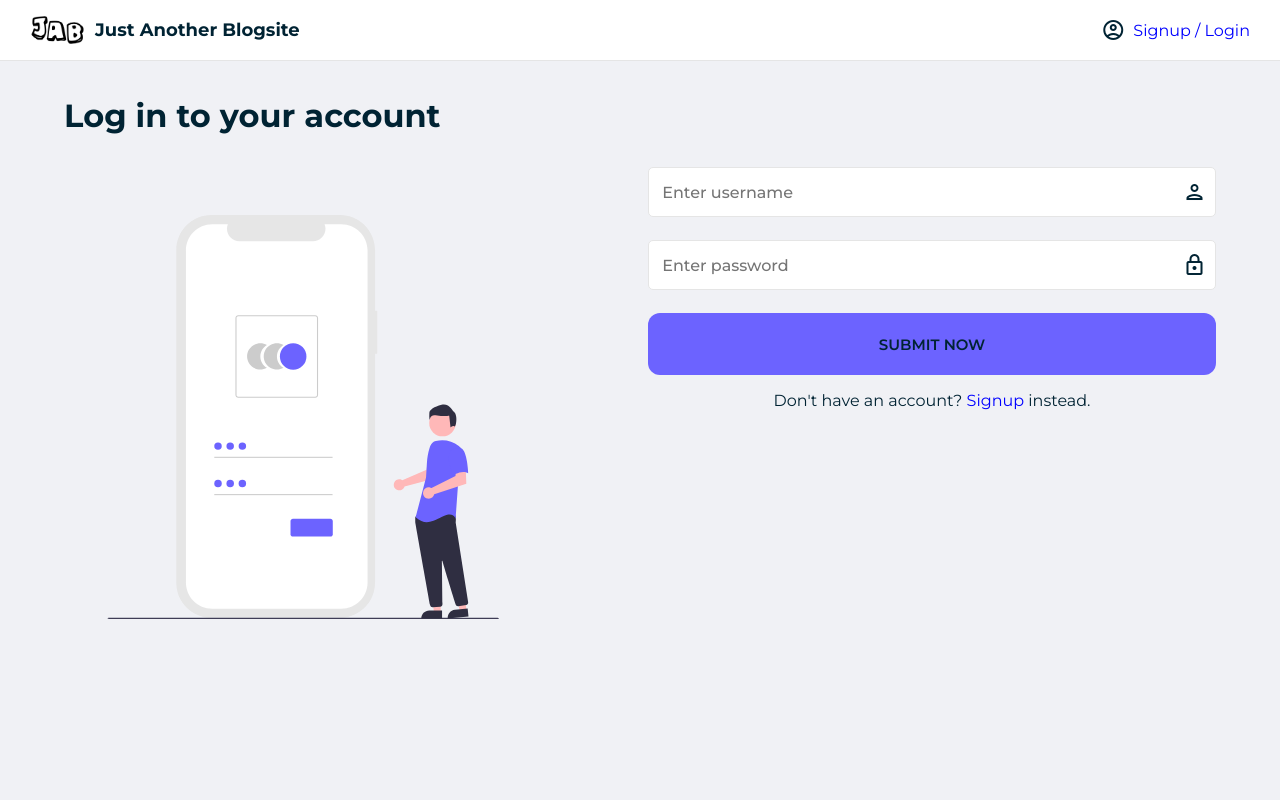
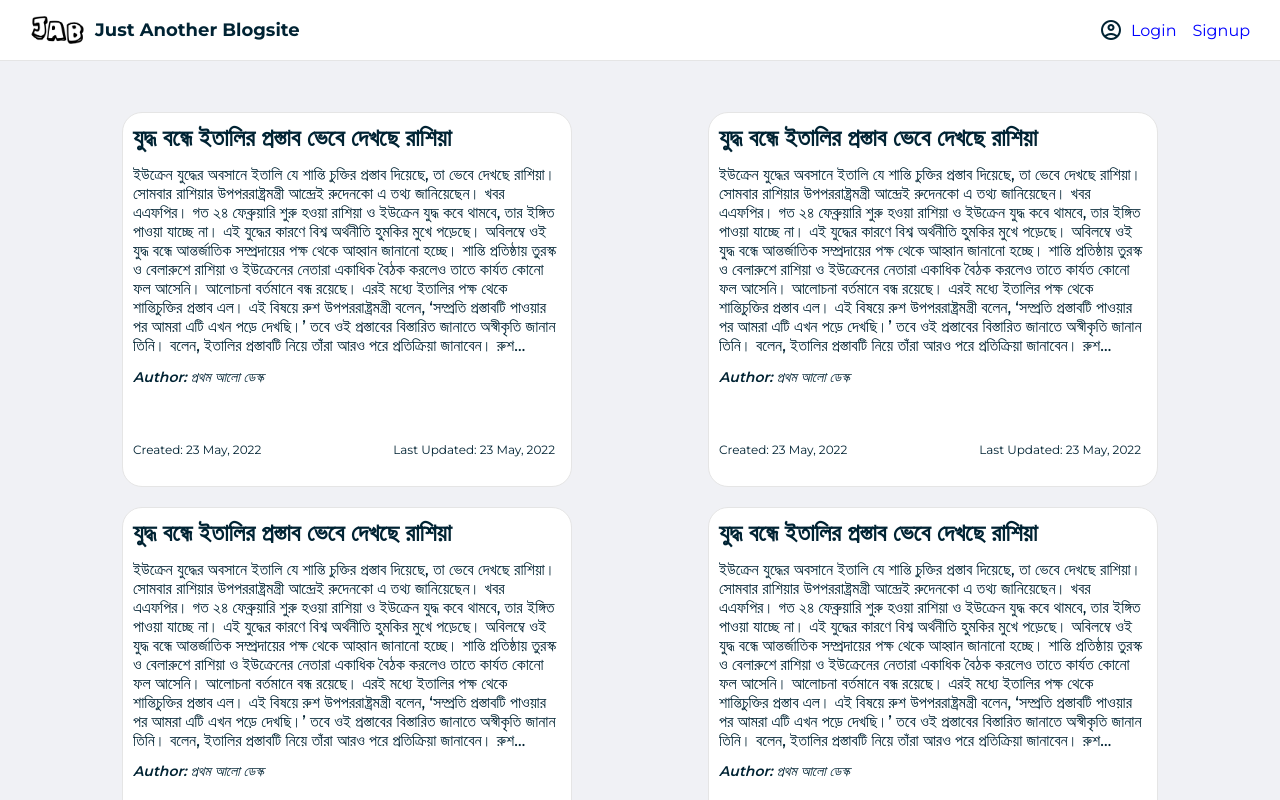
Before and after one commit to s-da-sailor/blog-site-frontend, a React (Create React App) app: page / in a window 1280 px wide. Shown: the top 800 px of the page. Built offline with nearby package versions, Linux system fonts and the light colour scheme.

Commit message:
Issue3: Set Up Routing

```diff
--- a/package.json
+++ b/package.json
@@ -8,6 +8,7 @@
     "@testing-library/user-event": "^13.5.0",
     "react": "^18.1.0",
     "react-dom": "^18.1.0",
+    "react-router-dom": "^6.3.0",
     "react-scripts": "5.0.1",
     "web-vitals": "^2.1.4"
   },
--- a/src/components/Account.js
+++ b/src/components/Account.js
@@ -1,4 +1,5 @@
 import classes from '../styles/Account.module.css';
+import { Link } from 'react-router-dom';
 
 export default function Account() {
   return (
@@ -6,7 +7,9 @@ export default function Account() {
       <span className="material-icons-outlined" title="Account">
         account_circle
       </span>
-      <a href="signup.html">Signup / Login</a>
+      <Link to="login">Login</Link>
+      <br />
+      <Link to="signup">Signup</Link>
       {/* <!-- <span className="material-icons-outlined" title="Logout"> logout </span> --> */}
     </div>
   );
--- a/src/components/App.js
+++ b/src/components/App.js
@@ -1,12 +1,23 @@
 import '../styles/App.css';
 import Layout from './Layout';
+import Home from './pages/Home';
+import Signup from './pages/Signup';
 import Login from './pages/Login';
+import StoryDetails from './pages/StoryDetails';
+import { BrowserRouter as Router, Route, Routes } from 'react-router-dom';
 
 function App() {
   return (
-    <Layout>
-      <Login />
-    </Layout>
+    <Router>
+      <Layout>
+        <Routes>
+          <Route exact path="/" element={<Home />}></Route>
+          <Route exact path="/signup" element={<Signup />}></Route>
+          <Route exact path="/login" element={<Login />}></Route>
+          <Route exact path="/stories/:id" element={<StoryDetails />}></Route>
+        </Routes>
+      </Layout>
+    </Router>
   );
 }
 
--- a/src/components/Nav.js
+++ b/src/components/Nav.js
@@ -1,16 +1,17 @@
 import Account from './Account';
 import classes from '../styles/Nav.module.css';
 import logo from '../assets/images/logo-jab.png';
+import { Link } from 'react-router-dom';
 
 export default function Nav() {
   return (
     <nav className={classes.nav}>
       <ul>
         <li>
-          <a href="index.html" className={classes.brand}>
+          <Link to="/" className={classes.brand}>
             <img src={logo} alt="Just Another Blogsite Logo" />
             <h3>Just Another Blogsite</h3>
-          </a>
+          </Link>
         </li>
       </ul>
       <Account />
--- a/src/components/Story.js
+++ b/src/components/Story.js
@@ -1,8 +1,9 @@
 import classes from '../styles/Story.module.css';
+import { Link } from 'react-router-dom';
 
 export default function Story() {
   return (
-    <a href="story.html">
+    <Link to="stories/1">
       <div className={classes.story}>
         <h2 className={classes.title}>যুদ্ধ বন্ধে ইতালির প্রস্তাব ভেবে দেখছে রাশিয়া</h2>
         <p className={classes.description}>
@@ -31,6 +32,6 @@ export default function Story() {
           <p className={classes.updatedAt}>Last Updated: 23 May, 2022</p>
         </div>
       </div>
-    </a>
+    </Link>
   );
 }
--- a/src/components/pages/Login.js
+++ b/src/components/pages/Login.js
@@ -4,6 +4,7 @@ import classes from '../../styles/Login.module.css';
 import TextInput from '../TextInput';
 import Button from '../Button';
 import loginImagePath from '../../assets/images/login.svg';
+import { Link } from 'react-router-dom';
 
 export default function Login() {
   return (
@@ -22,7 +23,7 @@ export default function Login() {
           <Button>Submit Now</Button>
 
           <div className="info">
-            Don't have an account? <a href="signup.html">Signup</a> instead.
+            Don't have an account? <Link to="/signup">Signup</Link> instead.
           </div>
         </Form>
       </div>
--- a/src/components/pages/Signup.js
+++ b/src/components/pages/Signup.js
@@ -4,6 +4,7 @@ import classes from '../../styles/Signup.module.css';
 import TextInput from '../TextInput';
 import Button from '../Button';
 import signupImagePath from '../../assets/images/signup.svg';
+import { Link } from 'react-router-dom';
 
 export default function Signup() {
   return (
@@ -28,7 +29,7 @@ export default function Signup() {
           <Button>Submit Now</Button>
 
           <div className="info">
-            Already have an account? <a href="login.html">Login</a> instead.
+            Already have an account? <Link to="/login">Login</Link> instead.
           </div>
         </Form>
       </div>
--- /dev/null
+++ b/src/components/pages/StoryDetails.js
@@ -0,0 +1,3 @@
+export default function StoryDetails() {
+  return <div>Story Details</div>;
+}
```
Also changed, not shown: 1 other file (tests, documents, lock files or other folders).
